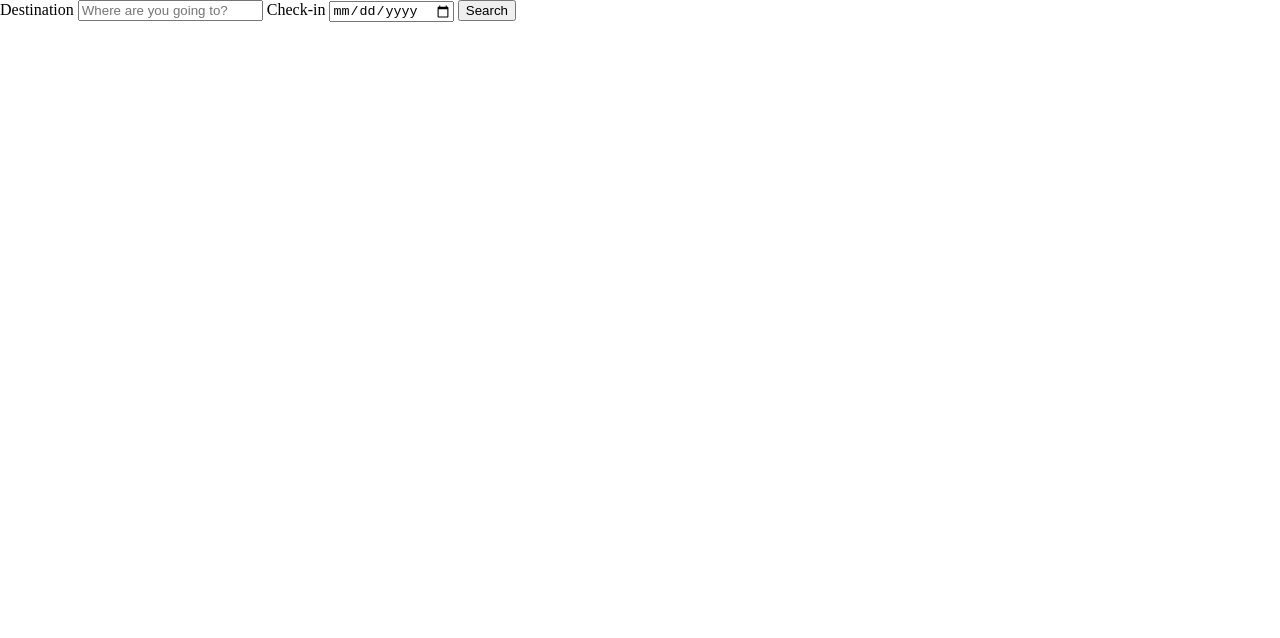
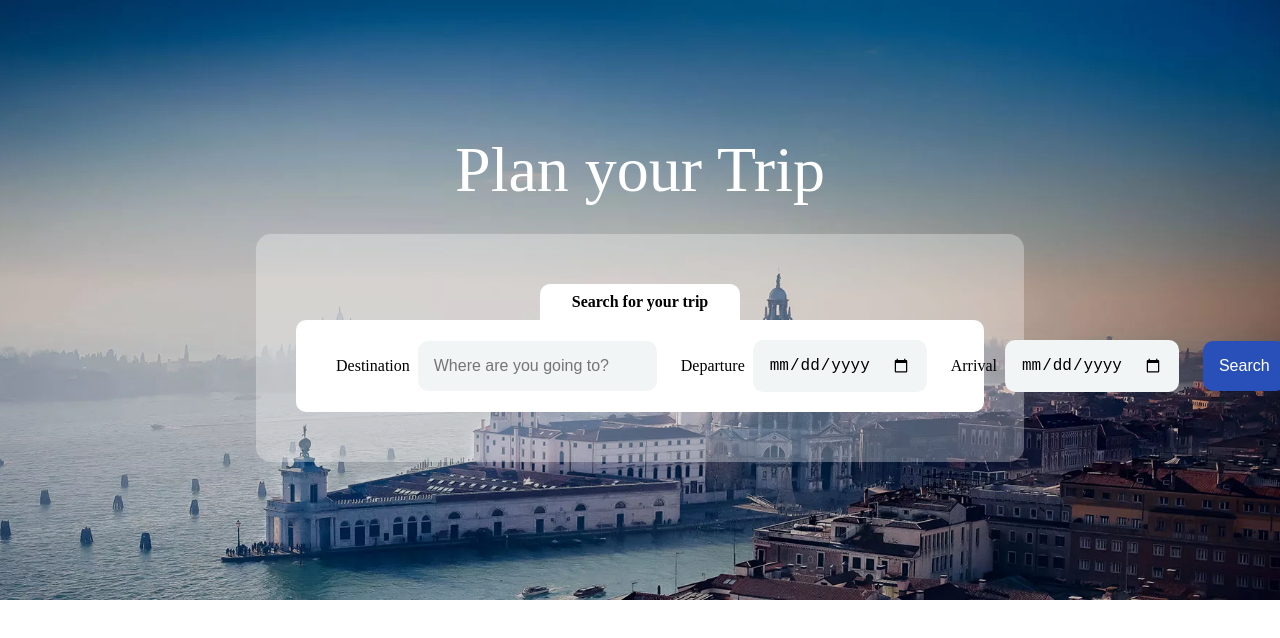
Before and after one commit to youssef1405/Travel-Guide-App, a website built with webpack: page src/client/views/index.html in a window 1280 px wide. Built offline with nearby package versions, Linux system fonts and the light colour scheme; a web font is replaced by a local one.

Commit message:
style the form

```diff
--- a/src/client/index.js
+++ b/src/client/index.js
@@ -1,4 +1,6 @@
 import './styles/resets.scss';
+import './styles/base.scss';
 import './styles/modal.scss';
+import './styles/header.scss';
 
 import { handleSubmit } from './js/app';
--- /dev/null
+++ b/src/client/styles/base.scss
@@ -0,0 +1,3 @@
+body {
+  font-family: 'Solway', serif;
+}
--- /dev/null
+++ b/src/client/styles/header.scss
@@ -0,0 +1,68 @@
+#header {
+  background-image: url('../images//background.jpg');
+  background-size: cover;
+  background-position: center;
+  width: 100%;
+  min-height: 600px;
+  background-repeat: no-repeat;
+  height: 100%;
+  display: flex;
+  flex-direction: column;
+  justify-content: center;
+  align-items: center;
+  gap: 2rem;
+
+  h1 {
+    color: #fff;
+    font-size: 4rem;
+  }
+
+  .form-container {
+    background: rgba(255, 255, 255, 0.3);
+    padding: 50px 40px;
+    border-radius: 15px;
+    width: 60%;
+
+    #form {
+      background: #fff;
+      padding: 20px 40px;
+      border-radius: 10px;
+      width: 100%;
+      display: flex;
+      align-items: center;
+
+      label {
+        margin-right: 0.5rem;
+      }
+
+      input {
+        background: #f2f5f6;
+        border: none;
+        padding: 1rem;
+        font-size: 1rem;
+        margin-right: 1.5rem;
+        border-radius: 10px;
+      }
+
+      .btn {
+        background-color: #2950b8;
+        color: #fff;
+        cursor: pointer;
+        &:hover {
+          background-color: #222;
+        }
+      }
+    }
+
+    .form-title {
+      background: #fff;
+      width: 200px;
+      text-align: center;
+      margin: 0 auto;
+      padding: 10px 0;
+      border-top-left-radius: 10px;
+      border-top-right-radius: 10px;
+      font-weight: 600;
+    }
+  }
+}
--- a/src/client/styles/modal.scss
+++ b/src/client/styles/modal.scss
@@ -1,7 +1,3 @@
-body {
-  //   z-index: 0;
-}
-
 .modal {
   width: 500px;
   border: 1px solid #ddd;
@@ -9,19 +5,20 @@ body {
   margin-top: 2rem;
   z-index: 2;
   background-color: #fff;
+  position: relative;
 }
 
 .overlay {
   background: rgba(0, 0, 0, 0.5);
   width: 100%;
   height: 100%;
-  z-index: -1;
+  z-index: 1;
   position: fixed;
   top: 0;
   bottom: 0;
   left: 0;
   right: 0;
-  backdrop-filter: blur(3px);
+  backdrop-filter: blur(2px);
 }
 
 .hidden {
--- a/src/client/views/index.html
+++ b/src/client/views/index.html
@@ -4,11 +4,20 @@
     <meta charset="UTF-8" />
     <meta http-equiv="X-UA-Compatible" content="IE=edge" />
     <meta name="viewport" content="width=device-width, initial-scale=1.0" />
+    <link rel="preconnect" href="https://fonts.googleapis.com" />
+    <link rel="preconnect" href="https://fonts.gstatic.com" crossorigin />
+    <link
+      href="https://fonts.googleapis.com/css2?family=Roboto:wght@300;400;700&family=Solway:wght@300;400;700&display=swap"
+      rel="stylesheet"
+    />
     <title>Travel App</title>
   </head>
   <body>
-    <header id="header"></header>
-    <main id="main">
+    <header id="header">
+      <h1>Plan your Trip</h1>
+
+      <div class="form-container">
+        <div class="form-title">Search for your trip</div>
         <form action="" id="form">
           <label class="label" for="location">Destination</label>
           <input
@@ -18,11 +27,18 @@
             placeholder="Where are you going to?"
           />
 
-        <label class="label" for="date">Check-in</label>
-        <input type="date" name="date" id="date" />
+          <label class="label" for="departure">Departure</label>
+          <input type="date" name="departure" id="departure" class="date" />
 
-        <input type="submit" value="Search" />
+          <label for="arrival">Arrival</label>
+          <input type="date" name="arrival" id="arrival" class="date" />
+
+          <input type="submit" value="Search" class="btn" />
         </form>
+      </div>
+    </header>
+    <main id="main">
+      <section class="trips"></section>
 
       <section class="modal hidden">
         <p class="location"></p>
--- a/webpack.dev.js
+++ b/webpack.dev.js
@@ -21,6 +21,10 @@ module.exports = {
         test: /.scss$/,
         use: ['style-loader', 'css-loader', 'sass-loader'],
       },
+      {
+        test: /\.(png|svg|jpg|jpeg|gif)$/i,
+        type: 'asset/resource',
+      },
     ],
   },
 
--- a/webpack.prod.js
+++ b/webpack.prod.js
@@ -20,6 +20,10 @@ module.exports = {
           },
         },
       },
+      {
+        test: /.scss$/,
+        use: ['style-loader', 'css-loader', 'sass-loader'],
+      },
     ],
   },
 
```
Also changed, not shown: dist/index.html, dist/main.js, src/client/images/background.jpg (added), 1 other file. Lines whose indentation alone changed are shown as unchanged.
